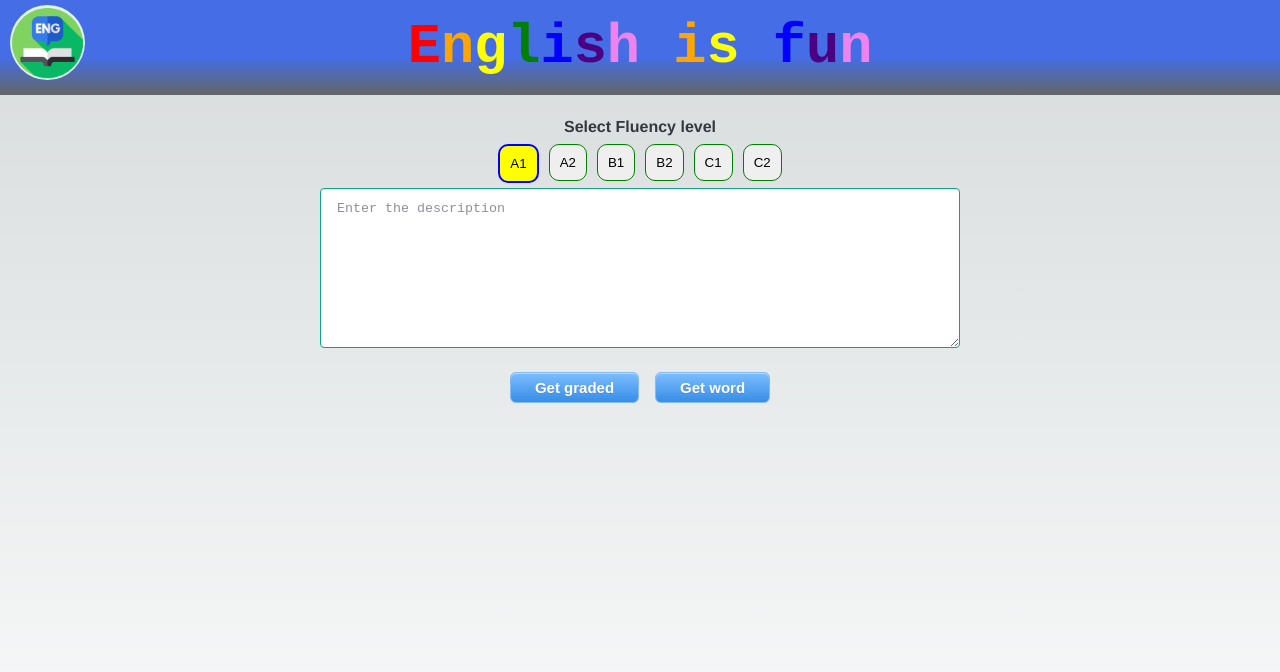
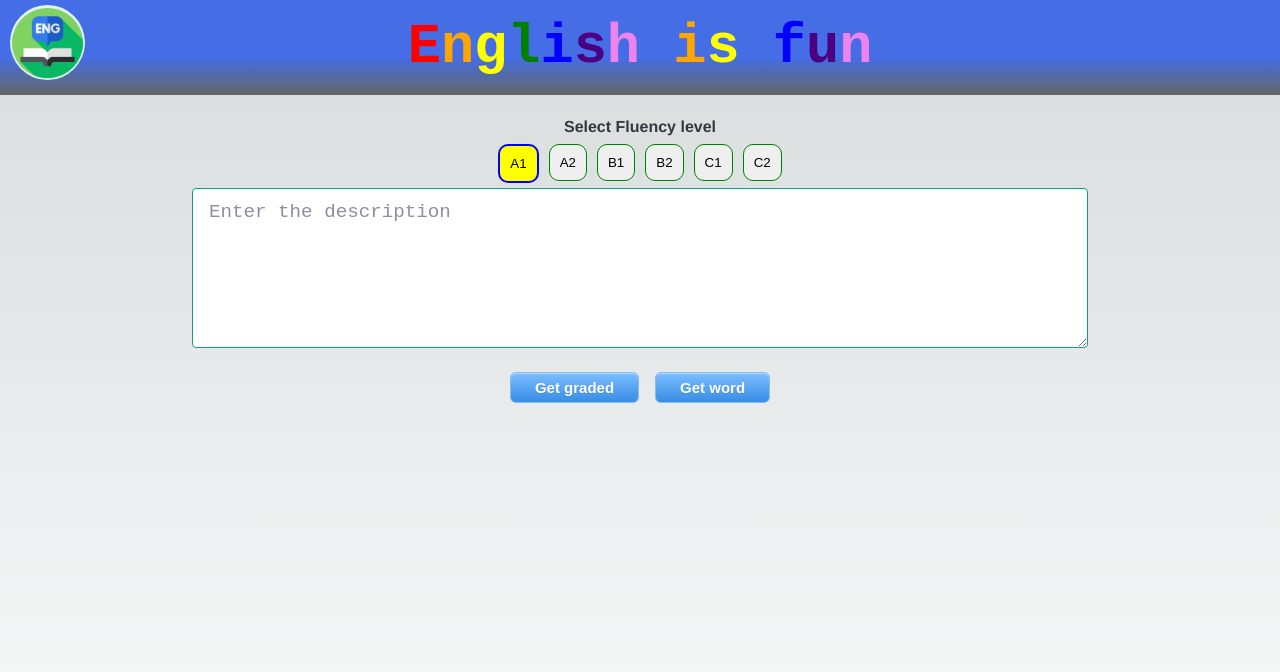
Before and after one commit to yasinabdmahmood/english-is-fun, a Next.js app: page / in a window 1280 px wide. Shown: the top 672 px of the page. Built offline with nearby package versions, Linux system fonts and the light colour scheme; a web font is replaced by a local one.

Commit message:
Modify some styling

```diff
--- a/pages/index.module.css
+++ b/pages/index.module.css
@@ -65,7 +65,7 @@
 }
   .main form {
     display: flex;
-    width: 50%;
+    width: 70%;
     flex-direction: column;
   }
   form .buttons {
@@ -79,6 +79,8 @@
     padding: 12px 16px;
     width: 100%;
     min-height: 10rem;
+    font-size: 1.2rem;
+    font-family:monospace;
     border: 1px solid #10a37f;
     border-radius: 4px;
     margin-bottom: 24px;
```
